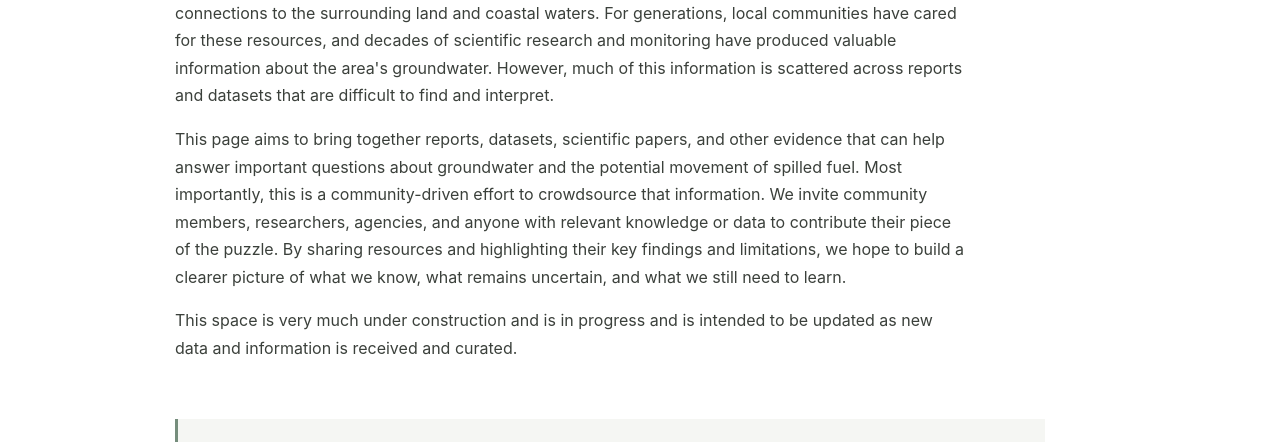
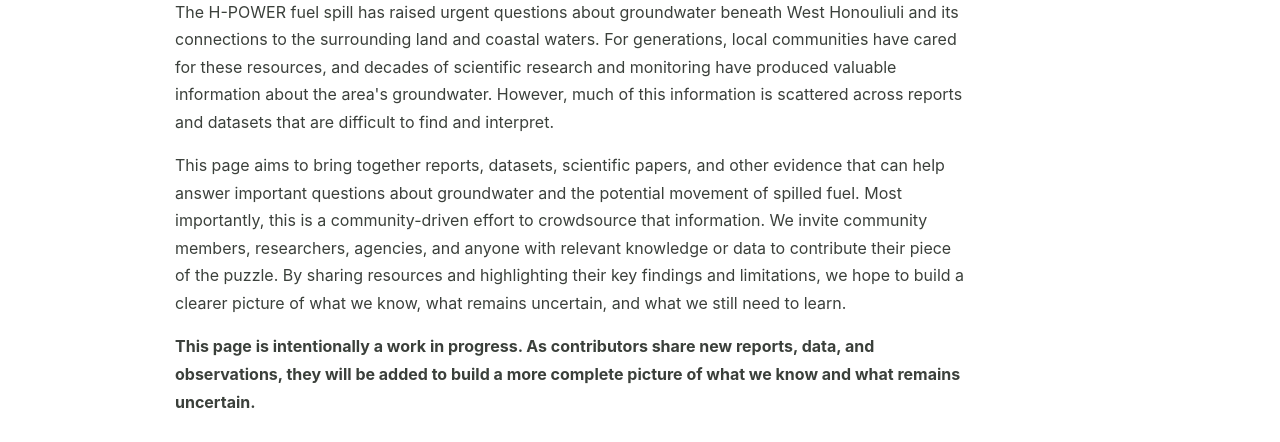
Before and after one commit to cshuler/SLOSH_Lab_Website, an Eleventy site: page images/subpages/Kalaeloa_Hydrogeology/index.html in a window 1280 px wide. Shown: the part 292-734 px from the top of the page. Built offline with nearby package versions, Linux system fonts and the light colour scheme; Eleventy itself is replaced by a stand-in of ours; files that its build step writes are made by us from their sources; no server answers; what csv-parse would draw is missing.

Commit message:
Update index.html

```diff
--- a/images/subpages/Kalaeloa_Hydrogeology/index.html
+++ b/images/subpages/Kalaeloa_Hydrogeology/index.html
@@ -7,7 +7,7 @@
 <link href="https://cshuler.github.io/SLOSH_Lab_Website/images/subpages/Kalaeloa_Hydrogeology/" rel="canonical"/>
 <title>Groundwater in Kalaeloa and Honouliuli: What We Know</title>
 <link href="assets/style.css" rel="stylesheet"/>
-</head>
+</head>https://cshuler.github.io/SLOSH_Lab_Website/images/subpages/Kalaeloa_Hydrogeology/
 <body>
 <a class="skip-link" href="#main">Skip to content</a>
 <header class="site-masthead"><div class="container masthead-inner"><span>West Honouliuli</span><a href="#contribute">Share evidence</a></div></header>
@@ -15,7 +15,7 @@
 <section aria-labelledby="main-title" class="intro">
 <p class="topline">A community groundwater information hub</p>
 <h1 id="main-title">Groundwater in Kalaeloa and Honouliuli: What We Know</h1>
-<p>The H-POWER fuel spill has raised urgent questions about groundwater beneath West Honouliuli and its connections to the surrounding land and coastal waters. For generations, local communities have cared for these resources, and decades of scientific research and monitoring have produced valuable information about the area's groundwater. However, much of this information is scattered across reports and datasets that are difficult to find and interpret.</p><p>This page aims to bring together reports, datasets, scientific papers, and other evidence that can help answer important questions about groundwater and the potential movement of spilled fuel. Most importantly, this is a community-driven effort to crowdsource that information. We invite community members, researchers, agencies, and anyone with relevant knowledge or data to contribute their piece of the puzzle. By sharing resources and highlighting their key findings and limitations, we hope to build a clearer picture of what we know, what remains uncertain, and what we still need to learn.</p><p>This space is very much under construction and is in progress and is intended to be updated as new data and information is received and curated.</p>
+<p>The H-POWER fuel spill has raised urgent questions about groundwater beneath West Honouliuli and its connections to the surrounding land and coastal waters. For generations, local communities have cared for these resources, and decades of scientific research and monitoring have produced valuable information about the area's groundwater. However, much of this information is scattered across reports and datasets that are difficult to find and interpret.</p><p>This page aims to bring together reports, datasets, scientific papers, and other evidence that can help answer important questions about groundwater and the potential movement of spilled fuel. Most importantly, this is a community-driven effort to crowdsource that information. We invite community members, researchers, agencies, and anyone with relevant knowledge or data to contribute their piece of the puzzle. By sharing resources and highlighting their key findings and limitations, we hope to build a clearer picture of what we know, what remains uncertain, and what we still need to learn.</p><p><strong>This page is intentionally a work in progress. As contributors share new reports, data, and observations, they will be added to build a more complete picture of what we know and what remains uncertain.</strong></p>
 </section>
 <section aria-labelledby="contribute-title" class="contribute" id="contribute">
 <h2 id="contribute-title">Help Us Put the Pieces Together</h2>
```
